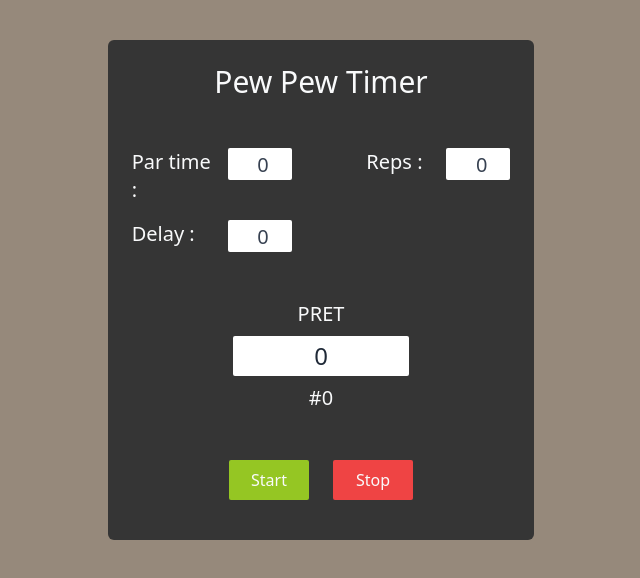
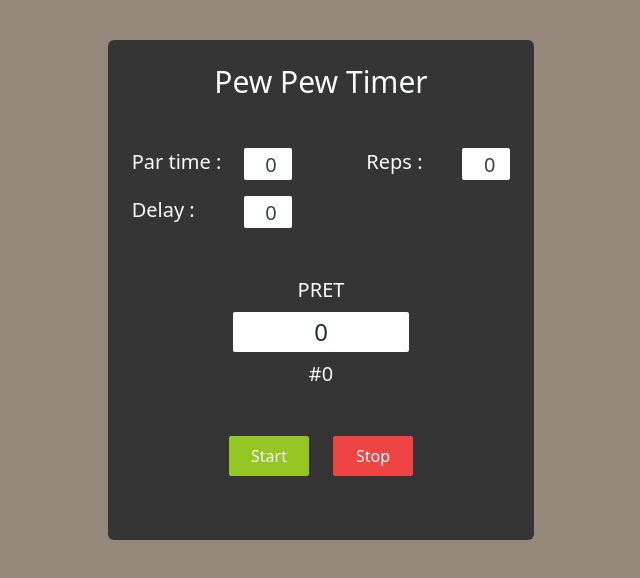
Before and after one commit to VictorAissa/pewpewtimer, a React (Vite) app: page / in a window 1280 px wide. Shown: the top 578 px of the page, without its empty margins (319-959 px from the left). Built offline with nearby package versions, Linux system fonts and the light colour scheme.

Commit message:
input size

```diff
--- a/src/App.jsx
+++ b/src/App.jsx
@@ -115,7 +115,7 @@ function App() {
                         <div className="flex justify-between gap-2">
                             <label htmlFor="par">Par time :</label>
                             <input
-                                className="rounded-sm h-8 text-gray-700 text-right px-2 w-16"
+                                className="rounded-sm h-8 text-gray-700 text-right w-12 flex justify-center items-center"
                                 type="number"
                                 id="parTime"
                                 value={values.parTime.displayed}
@@ -127,7 +127,7 @@ function App() {
                             <input
                                 type="number"
                                 id="delay"
-                                className="rounded-sm h-8 text-gray-700 text-right px-2 w-16"
+                                className="rounded-sm h-8 text-gray-700 text-right w-12 flex justify-center items-center"
                                 value={values.delay.displayed}
                                 onChange={handleChange}
                             />
@@ -138,7 +138,7 @@ function App() {
                         <input
                             type="number"
                             id="reps"
-                            className="rounded-sm w-16 h-8 text-gray-700 text-right px-2"
+                            className="rounded-sm w-12 h-8 text-gray-700 text-right flex justify-center items-center"
                             value={values.reps.displayed}
                             onChange={handleChange}
                         />
@@ -146,7 +146,9 @@ function App() {
                 </form>
 
                 <div className="flex flex-col items-center gap-2 text-xl p-6">
-                    <div className={values.isPar ? 'isPar_text' : 'isDelay_text'} >
+                    <div
+                        className={values.isPar ? 'isPar_text' : 'isDelay_text'}
+                    >
                         {values.isRunning
                             ? values.isPar
                                 ? 'SHOOT !'
```
